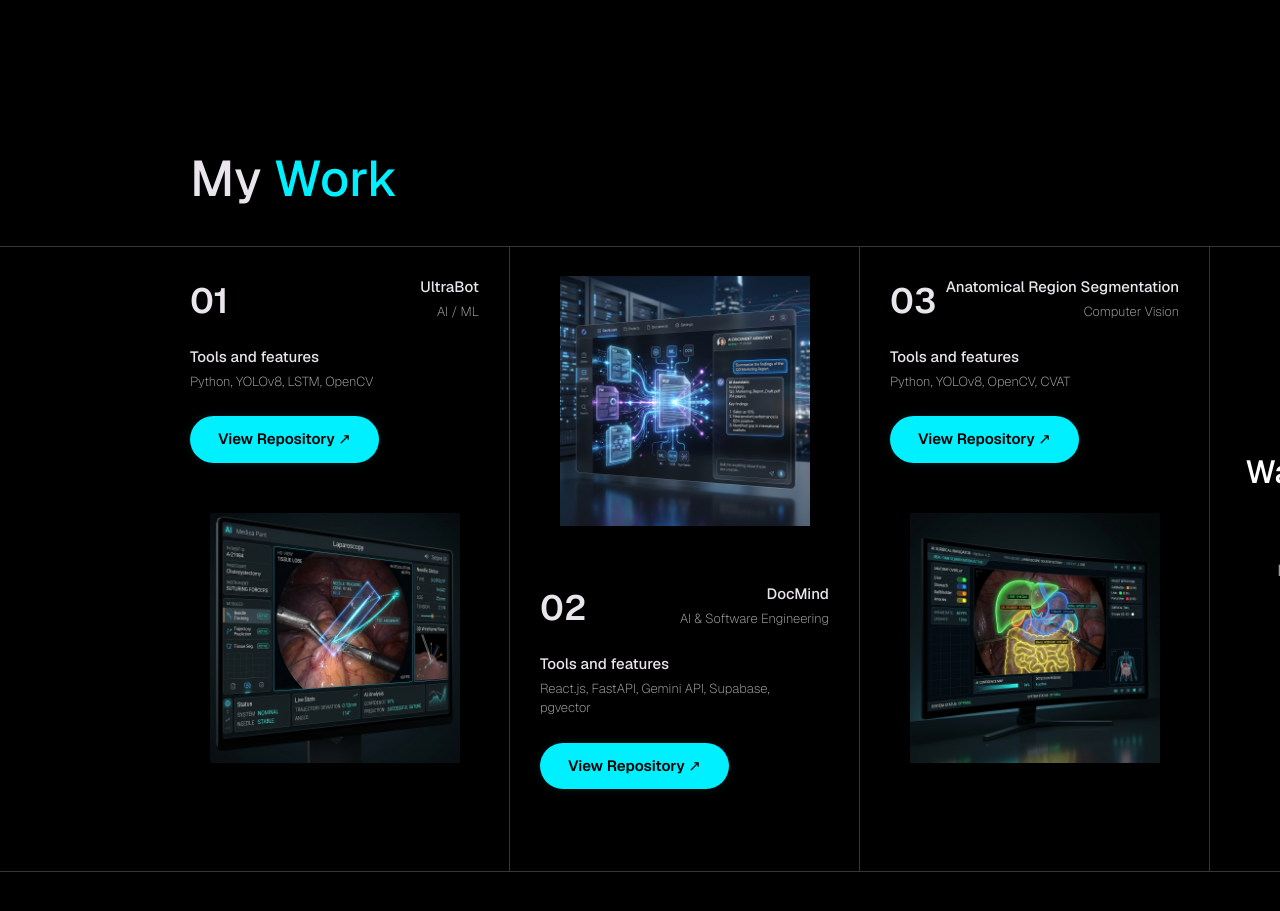
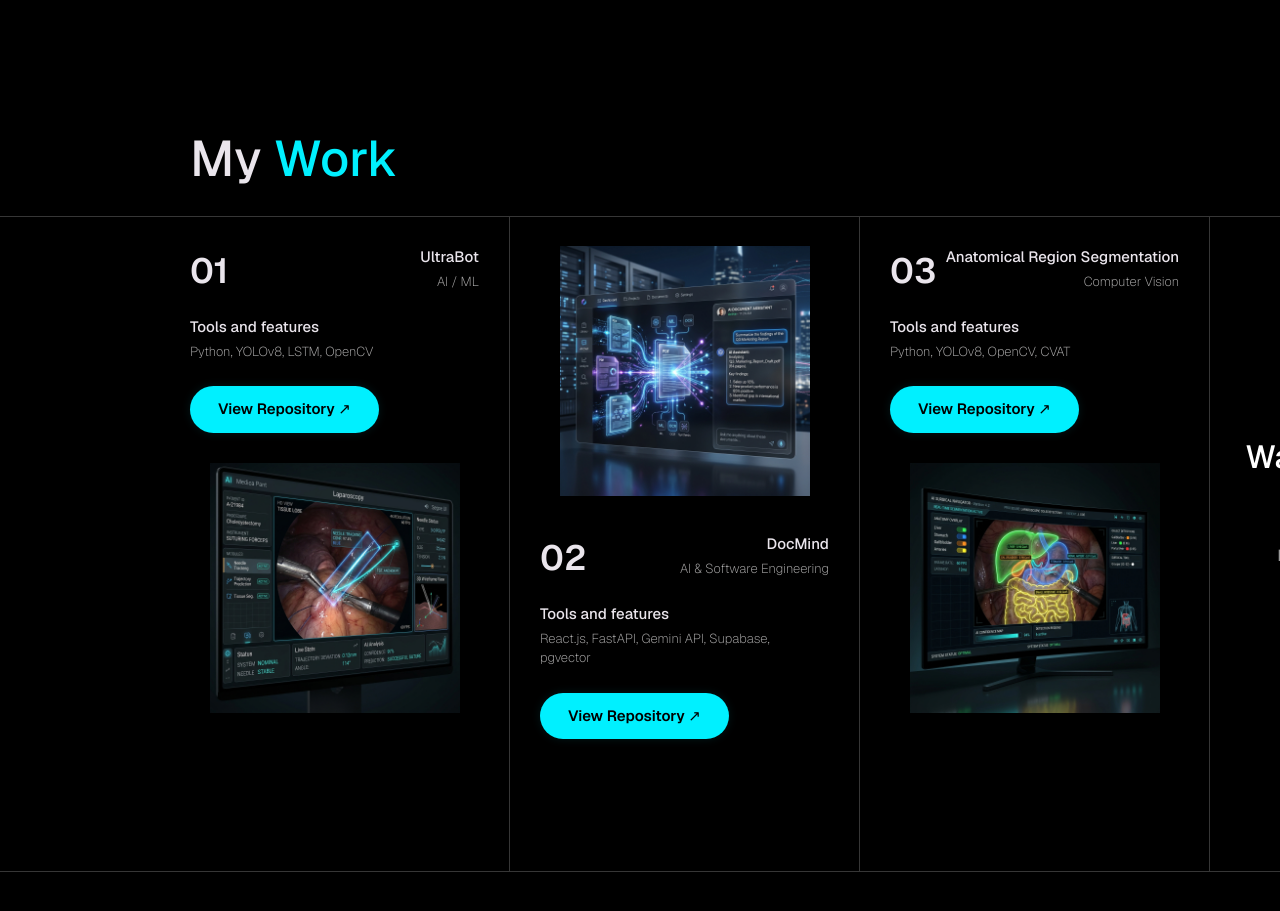
Before and after one commit to Shivansh191005/Portfolio-website, a React (Vite) app: page / in a window 1280 px wide. Shown: the part 3720-4631 px from the top of the page. Built offline with nearby package versions, Linux system fonts and the light colour scheme; no server answers.

Commit message:
Fix Work section layout on short screens

```diff
--- a/src/components/styles/Work.css
+++ b/src/components/styles/Work.css
@@ -156,14 +156,49 @@
   }
 
   .work-box {
-    padding-top: 40px;
-    padding-bottom: 40px;
+    padding: 30px 40px;
+    gap: 30px;
   }
 
   .work-section h2 {
-    font-size: 60px;
-    margin-bottom: 30px;
-    margin-top: 70px;
+    font-size: 50px;
+    margin-bottom: 20px;
+    margin-top: 50px;
+  }
+
+  .project-github-btn {
+    margin-top: 15px;
+  }
+}
+
+@media only screen and (max-height: 750px) {
+  .work-image img {
+    max-height: 180px;
+  }
+
+  .work-box {
+    padding: 20px 30px;
+    gap: 15px;
+  }
+
+  .work-section h2 {
+    font-size: 40px;
+    margin-bottom: 10px;
+    margin-top: 20px;
+  }
+
+  .work-title h3 {
+    font-size: 30px;
+    line-height: 30px;
+  }
+
+  .work-info h4 {
+    font-size: 18px;
+  }
+
+  .project-github-btn {
+    margin-top: 10px;
+    padding: 8px 20px;
   }
 }
 
@@ -207,18 +242,20 @@
   }
 }
 
-@media only screen and (max-height: 650px) {
+@media only screen and (max-height: 600px) {
   .work-image img {
-    max-height: 200px;
+    max-height: 140px;
   }
 
   .work-section h2 {
-    font-size: 40px;
-    margin-bottom: 20px;
+    font-size: 30px;
+    margin-bottom: 10px;
+    margin-top: 10px;
   }
 
   .work-box {
-    gap: 20px;
+    padding: 15px 20px;
+    gap: 10px;
   }
 }
 
```
